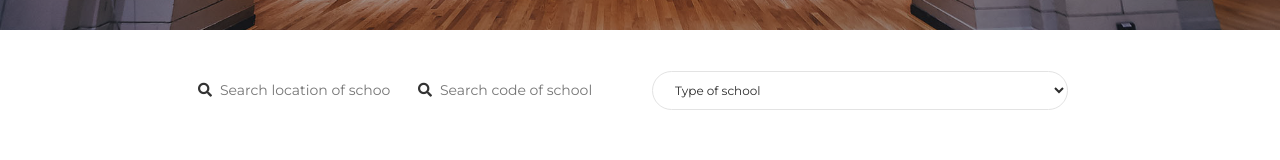
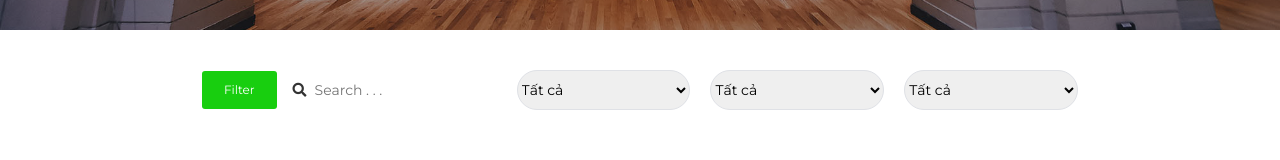
Before and after one commit to MinhNguyenLe/app-review-reactjs, a React (Create React App) app: page /schools in a window 1280 px wide. Shown: the part 610-770 px from the top of the page. Built offline with nearby package versions, Linux system fonts and the light colour scheme; no server answers.

Commit message:
call  new filter api

```diff
--- a/src/components/schools/ListSchools.js
+++ b/src/components/schools/ListSchools.js
@@ -28,9 +28,7 @@ const ListSchool = ({ loading, setLoading, data, setData }) => {
             setUser(result.data);
             dispatch(action.setUser(result.data));
           })
-          .catch((err) => {
-            // history.push("/error");
-          });
+          .catch();
       };
       axiosData();
     }
@@ -40,7 +38,9 @@ const ListSchool = ({ loading, setLoading, data, setData }) => {
     dispatch(action.setIdSchool(id));
     func.scrollTop();
   };
-
+  const roundingScore = (score) => {
+    return Math.round(score * 10) / 10;
+  };
   return loading ? (
     <div
       className="d-flex align-items-center justify-content-center"
@@ -53,8 +53,7 @@ const ListSchool = ({ loading, setLoading, data, setData }) => {
       className="d-flex flex-column align-items-center"
       style={{ marginTop: "80px" }}
     >
-      {data !== [] ? (
-        data.map((item, index) => (
+      {data.map((item, index) => (
         <rb.Card
           className="hover-shadow"
           style={{ width: "70%", margin: "16px 0 16px 0", padding: "20px" }}
@@ -96,23 +95,17 @@ const ListSchool = ({ loading, setLoading, data, setData }) => {
                   variant="success"
                   className="d-flex justify-content-center align-items-center school-badge"
                 >
-                    9.9
+                  {roundingScore(item.score)}
                 </rb.Badge>
                 <div>
                   <rb.Card.Text>{item.review} bài đánh giá</rb.Card.Text>
                 </div>
               </div>
             </rb.Card.Body>
-              <rb.Card.Img
-                src={item.logo}
-                className="school-logo"
-              ></rb.Card.Img>
+            <rb.Card.Img src={item.logo} className="school-logo"></rb.Card.Img>
           </Link>
         </rb.Card>
-        ))
-      ) : (
-        <></>
-      )}
+      ))}
     </div>
   );
 };
--- a/src/index.css
+++ b/src/index.css
@@ -504,3 +504,9 @@ code {
   font-size: 18px;
   padding: 12px;
 }
+.select-school {
+  height: 40px;
+  border-radius: 36px;
+  border: 1px solid #dfe1e6;
+  width: 200px;
+}
--- a/src/views/pages/Schools.js
+++ b/src/views/pages/Schools.js
@@ -13,8 +13,10 @@ import * as func from "javascript/funcGlobal.js";
 function Schools() {
   const params = useParams();
   const [data, setData] = useState([]);
-  const refCode = useRef();
-  const refLocation = useRef();
+  const refSearch = useRef();
+  const refType = useRef();
+  const refLevel = useRef();
+  const refMajor = useRef();
   const [loading, setLoading] = useState(true);
 
   React.useEffect(() => {
@@ -24,9 +26,9 @@ function Schools() {
     window.scrollTo(0, 0);
     document.body.scrollTop = 0;
 
-    Promise.all([axios.get(`${apiLocal}/api/schools`)])
+    Promise.all([axios.get(`${apiLocal}/api/schools/filter`)])
       .then(([result]) => {
-        setData(result.data);
+        setData(result.data.schools);
         setLoading(false);
       })
       .catch((err) => {
@@ -38,62 +40,28 @@ function Schools() {
       document.body.classList.remove("sidebar-collapse");
     };
   }, []);
-  const selectTypeSchool = async (e) => {
-    $("#search_code").addClass("prevent-event");
-    $("#search_location").addClass("prevent-event");
-    $("#select_type_school").addClass("prevent-event");
-    Promise.all([
-      axios.get(`${apiLocal}/api/schools/${e.target.value}/type-of-schools`),
-    ])
-      .then(([school]) => {
-        setData(school.data);
-        console.log(school.data);
-        $("#search_code").removeClass("prevent-event");
-        $("#search_location").removeClass("prevent-event");
-        $("#select_type_school").removeClass("prevent-event");
-      })
-      .catch();
-  };
-  const searchLocationSchool = (e) => {
-    $("#search_code").addClass("prevent-event");
-    $("#search_location").addClass("prevent-event");
-    $("#select_type_school").addClass("prevent-event");
+  const filterSchool = () => {
+    $("#search").addClass("prevent-event");
+    $("#icon-filter-school").removeClass("hidden");
+    $("#select-type-school").addClass("prevent-event");
+    $("#select-major-school").removeClass("prevent-event");
+    $("#select-level-school").removeClass("prevent-event");
     Promise.all([
       axios.get(
-        `${apiLocal}/api/schools/search/location?q=${refLocation.current.value}`
-      ),
-    ])
-      .then(([school]) => {
-        setData(school.data);
-        console.log(school.data);
-        $("#search_code").removeClass("prevent-event");
-        $("#search_location").removeClass("prevent-event");
-        $("#select_type_school").removeClass("prevent-event");
-      })
-      .catch();
-  };
-  const searchCodeSchool = (e) => {
-    $("#search_code").addClass("prevent-event");
-    $("#search_location").addClass("prevent-event");
-    $("#select_type_school").addClass("prevent-event");
-    Promise.all([
-      axios.get(
-        `${apiLocal}/api/schools/search/code?q=${refCode.current.value}`
+        `${apiLocal}/api/schools/filter?q=${refSearch.current.value}&type=${refType.current.value}&major=${refMajor.current.value}&level=${refLevel.current.value}`
       ),
     ])
       .then(([school]) => {
         console.log(school.data);
-        setData(school.data || []);
-        $("#search_code").removeClass("prevent-event");
-        $("#search_location").removeClass("prevent-event");
-        $("#select_type_school").removeClass("prevent-event");
+        setData(school.data.schools || []);
+        $("#search").removeClass("prevent-event");
+        $("#icon-filter-school").addClass("hidden");
+        $("#select-type-school").removeClass("prevent-event");
+        $("#select-major-school").removeClass("prevent-event");
+        $("#select-level-school").removeClass("prevent-event");
       })
       .catch();
   };
-  // <div
-  //   className={"data-content-".concat(item._id)}
-  //   dangerouslySetInnerHTML={{ __html: item.content }}
-  // ></div>;
   return (
     <>
       <CustomNavbar />
@@ -111,25 +79,17 @@ function Schools() {
               style={{ width: "70%", display: "flex", alignItems: "center" }}
             >
               <button
-                style={{
-                  border: "none",
-                  background: "transparent",
-                  outline: "none",
-                  color: "#333",
-                  borderRadius: "6px",
-                }}
-                onClick={() => searchLocationSchool()}
+                onClick={filterSchool}
+                style={{ display: "flex", margin: "0 10px" }}
+                className="btn btn-success"
               >
-                <i class="fas fa-search"></i>
+                Filter
+                <i
+                  style={{ marginLeft: "4px" }}
+                  id="icon-filter-school"
+                  className="hidden now-ui-icons loader_refresh spin"
+                ></i>
               </button>
-              <input
-                ref={refCode}
-                id="search_code"
-                type="text"
-                name="code"
-                placeholder="Search location of school"
-                style={{ margin: "20px 20px 20px 0", border: "none" }}
-              />
               <button
                 style={{
                   border: "none",
@@ -138,13 +98,12 @@ function Schools() {
                   color: "#333",
                   borderRadius: "6px",
                 }}
-                onClick={() => searchCodeSchool()}
               >
                 <i class="fas fa-search"></i>
               </button>
               <input
-                ref={refLocation}
-                id="search_location"
+                ref={refSearch}
+                id="search-school"
                 type="text"
                 name="location"
                 style={{
@@ -152,22 +111,66 @@ function Schools() {
                   border: "none",
                   height: "40px",
                 }}
-                placeholder="Search code of school"
+                placeholder="Search . . ."
               />
-              <Input
+              <select
+                className="select-school"
+                ref={refLevel}
+                id="select-level-school"
+                type="select"
+                style={{ margin: "0 10px" }}
+                name="select"
+              >
+                <option selected="selected" disabled hidden>
+                  Theo cấp bậc
+                </option>
+                <option value="" selected>
+                  Tất cả
+                </option>
+                <option value="1">Đại học</option>
+                <option value="2">Cao đẵng</option>
+                <option value="3">Trung cấp</option>
+              </select>
+              <select
+                className="select-school"
+                ref={refMajor}
+                id="select-major-school"
+                type="select"
+                style={{ margin: "0 10px" }}
+                name="select"
+              >
+                <option selected="selected" disabled hidden>
+                  Theo ngành học
+                </option>
+                <option value="" selected>
+                  Tất cả
+                </option>
+                <option value="1">Khoa học - Kỹ thuật</option>
+                <option value="2">Xã hội - Nhân văn</option>
+                <option value="3">Y dược</option>
+                <option value="4">Kinh tế- Quản lý</option>
+                <option value="5">Chính trị- Quân sự</option>
+                <option value="6">Sư phạm</option>
+                <option value="7">Năng khiếu</option>
+              </select>
+              <select
+                className="select-school"
+                ref={refType}
                 id="select-type-school"
                 type="select"
-                style={{ margin: "0 20px" }}
+                style={{ margin: "0 10px" }}
                 name="select"
-                onChange={(e) => selectTypeSchool(e)}
               >
                 <option selected="selected" disabled hidden>
-                  Type of school
+                  Theo thể loại
                 </option>
-                <option value="1">1</option>
-                <option value="2">2</option>
-                <option value="3">3</option>
-              </Input>
+                <option value="" selected>
+                  Tất cả
+                </option>
+                <option value="1">Công lập</option>
+                <option value="2">Dân lập</option>
+                <option value="3">Bán công</option>
+              </select>
             </FormGroup>
           </div>
           <ListSchools
```
Also changed, not shown: src/javascript/filter.js (added, +19 -0 lines), 1 other file (tests, documents, lock files or other folders). Lines whose indentation alone changed are shown as unchanged.
